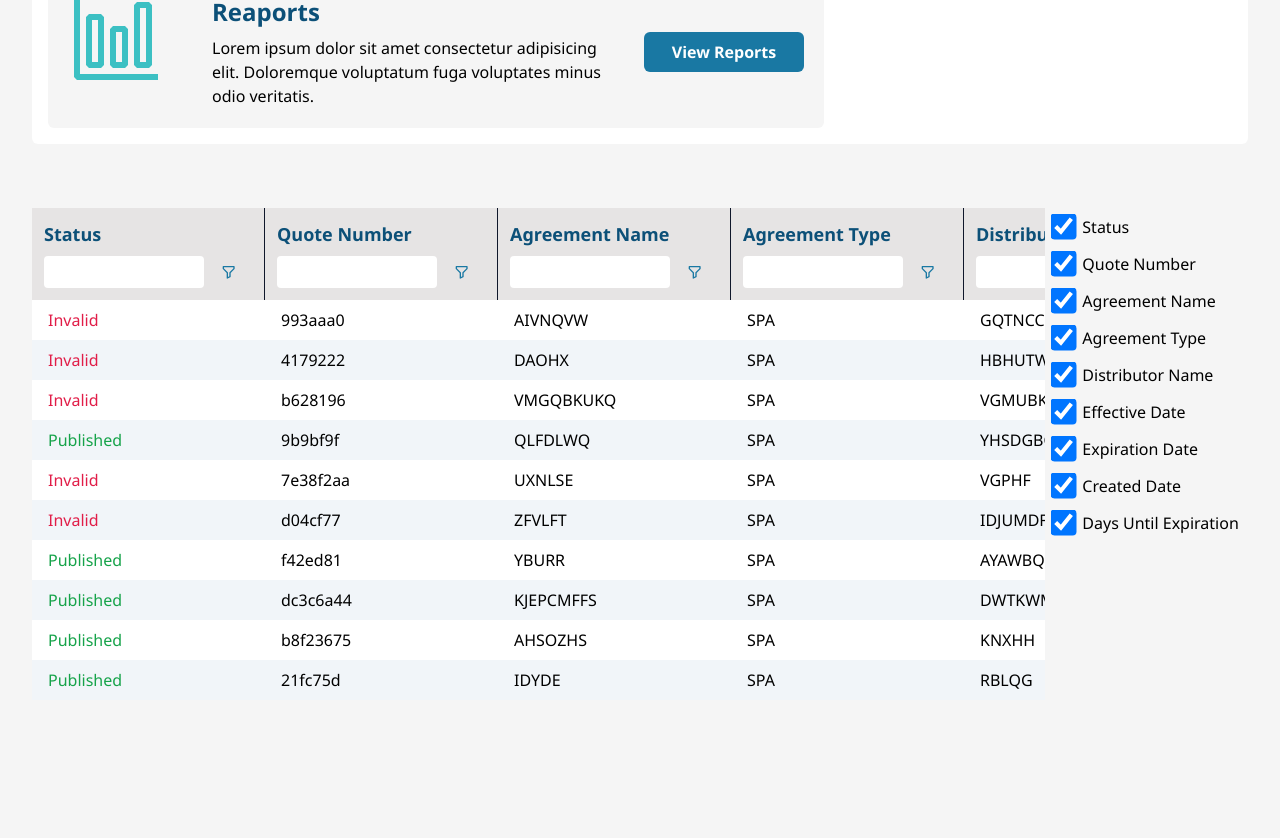
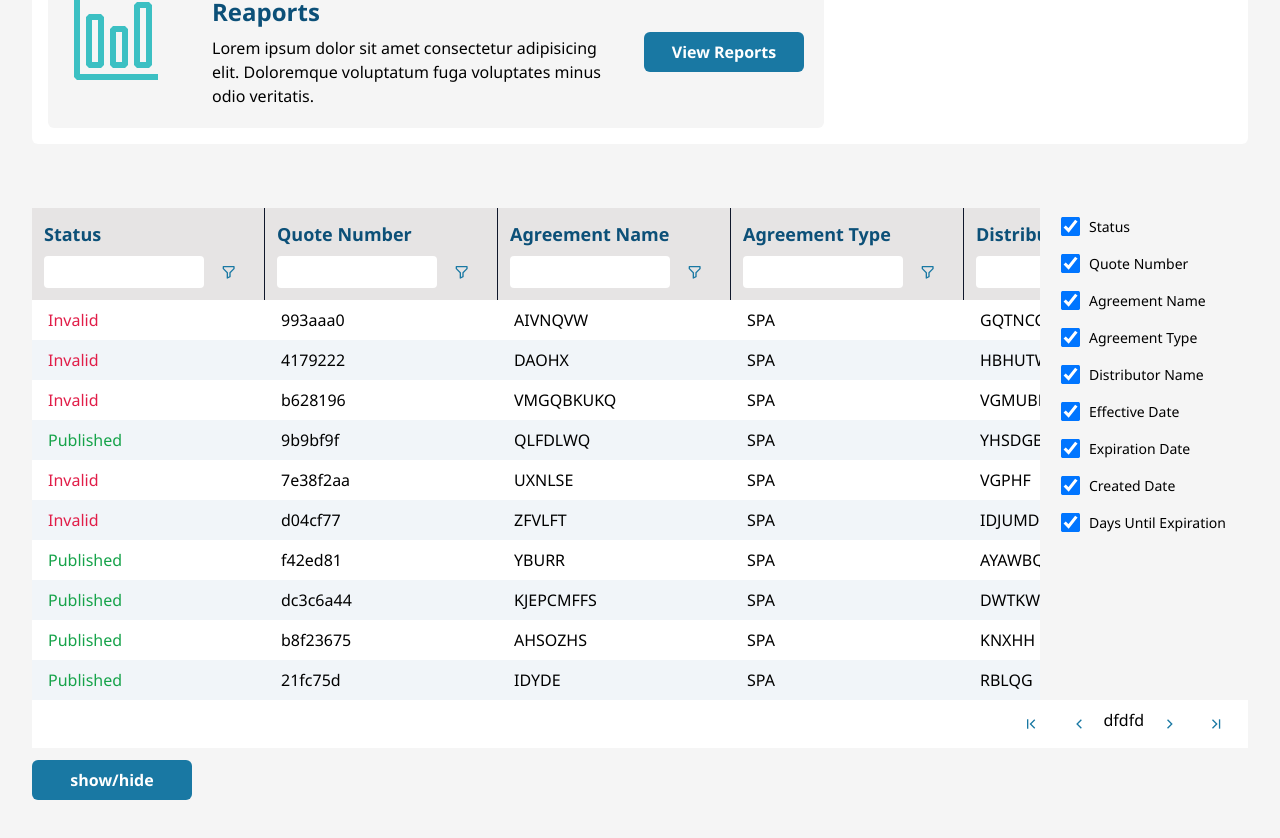
Before and after one commit to haizzten/2nd-exam, a React (Create React App) app: page / in a window 1280 px wide. Shown: the part 592-1430 px from the top of the page. Built offline with nearby package versions, Linux system fonts and the light colour scheme.

Commit message:
Solved the CheckList show/hide component

```diff
--- a/src/components/Button/index.jsx
+++ b/src/components/Button/index.jsx
@@ -2,7 +2,8 @@ function Button({ bgColor = "bg-button", children, ...props }) {
     return (
         <>
             <button
-                className={`rounded-md bg-button hover:opacity-80 my-3 h-10 w-40 text-white font-semibold transform duration-300`}
+                onClick={props.onClick}
+                className={`rounded-md bg-button hover:saturate-150 active:bg-sky-800 my-3 h-10 w-40 text-white font-semibold transform duration-200`}
             >
                 {children}
             </button>
@@ -12,18 +13,22 @@ function Button({ bgColor = "bg-button", children, ...props }) {
 function BorderButton({ children, ...props }) {
     return (
         <button
-            className={`rounded-md border border-button text-button hover:bg-button hover:text-white transform duration-300 my-3 h-10 px-3`}
+            onClick={props.onClick}
+            className={`rounded-md border border-button text-button hover:bg-button hover:text-white active:bg-sky-800 transform duration-200 my-3 h-10 px-3`}
         >
             {children}
         </button>
     );
 }
-function FilterButton({ children, ...props }) {
+function SmallButton({ children, ...props }) {
     return (
-        <button className="rounded border-button text-button hover:bg-button hover:text-white transform duration-300 mx-2 p-2">
+        <button
+            onClick={props.onClick}
+            className="rounded border-button text-button hover:bg-button hover:text-white active:bg-sky-800 transform duration-200 mx-2 p-2"
+        >
             {children}
         </button>
     );
 }
-export { BorderButton, FilterButton };
+export { BorderButton, SmallButton };
 export default Button;
--- a/src/feature/Agreement/Agreement.jsx
+++ b/src/feature/Agreement/Agreement.jsx
@@ -1,21 +1,30 @@
-import { useContext, useState } from "react";
+import { useContext, useRef, useState } from "react";
 import AgreementContext from "../Contexts/AgreementContext";
 import FieldsList from "./FieldsList";
 import ColumnData from "./ColumnData";
 import TableHeader from "./TableHeader";
+import Paging from "./Paging";
+import Button from "../../components/Button";
 
 function Agreements({ ...props }) {
     const [start, setStart] = useState(0);
     const [count, setCount] = useState(10);
+    const [showList, setShowList] = useState(true);
+
     const [AgreementFields, dispatch] = useContext(AgreementContext);
     // console.log("LOG at agreement", AgreementFields);
 
     return (
         <div className={`flex p-8 bg-back-page min-h-screen`}>
-            <div className="w-5/6 flex-col h-min rounded-t-md">
-                <div className="flex overflow-x-auto ">
+            <div className="flex-col w-full">
+                {/* <div className="flex relative justify-start "> */}
+                <div className="flex relative justify-start overflow-hidden ">
+                    <div
+                        className={`transition-all duration-500 h-min rounded-t-md basis-96
+                        ${showList ? "w-agreement-table" : "w-full"} `}
+                    >
+                        <div className="flex overflow-x-auto">
                             {AgreementFields.map((field, index) => {
-                        // console.log("field", field);
                                 return (
                                     <>
                                         {field.checked && (
@@ -39,10 +48,29 @@ function Agreements({ ...props }) {
                             })}
                         </div>
                     </div>
-            <div className="w-1/6 flex">
+                    <div
+                        className={`basis-52 shrink-0 grow-0 flex-col px-3 transition-all duration-100 ${
+                            showList ? "" : "translate-x-full"
+                        } `}
+                    >
                         <FieldsList></FieldsList>
                     </div>
-            <div className="paging flex"></div>
+                </div>
+
+                <Paging
+                    start={start}
+                    setStart={setStart}
+                    count={count}
+                    setCount={setCount}
+                ></Paging>
+                <Button
+                    onClick={() => {
+                        setShowList((prev) => !prev);
+                    }}
+                >
+                    show/hide
+                </Button>
+            </div>
         </div>
     );
 }
--- a/src/feature/Agreement/FieldsList.jsx
+++ b/src/feature/Agreement/FieldsList.jsx
@@ -12,7 +12,7 @@ function FieldsList() {
     }
 
     return (
-        <div className="flex flex-col">
+        <>
             {FieldList.map((field, index) => {
                 return (
                     <div className="flex items-center">
@@ -21,17 +21,20 @@ function FieldsList() {
                             type={"checkbox"}
                             id={"item" + index}
                             checked={field.checked}
-                            className="m-3 scale-200"
+                            className="m-3 scale-150 cursor-pointer"
                             onChange={handleCheck}
                         />
 
-                        <label className="shrink-0" htmlFor={"item" + index}>
+                        <label
+                            className="shrink-0 text-sm"
+                            htmlFor={"item" + index}
+                        >
                             {field.name}
                         </label>
                     </div>
                 );
             })}
-        </div>
+        </>
     );
 }
 export default FieldsList;
--- /dev/null
+++ b/src/feature/Agreement/Paging.jsx
@@ -0,0 +1,31 @@
+import { SmallButton } from "../../components/Button";
+import {
+    CgPushChevronLeft,
+    CgChevronLeft,
+    CgChevronRight,
+    CgPushChevronRight,
+} from "react-icons/cg";
+
+function Paging({ ...props }) {
+    return (
+        <div className="flex justify-end bg-white p-2">
+            <div className="flex justify-between">
+                <SmallButton>
+                    <CgPushChevronLeft />
+                </SmallButton>
+                <SmallButton>
+                    <CgChevronLeft />
+                </SmallButton>
+                <span>dfdfd</span>
+                <SmallButton>
+                    <CgChevronRight />
+                </SmallButton>
+                <SmallButton>
+                    <CgPushChevronRight />
+                </SmallButton>
+            </div>
+        </div>
+    );
+}
+
+export default Paging;
--- a/src/feature/Agreement/TableHeader.jsx
+++ b/src/feature/Agreement/TableHeader.jsx
@@ -1,5 +1,5 @@
 import { BiFilterAlt } from "react-icons/bi";
-import Button, { FilterButton } from "../../components/Button";
+import Button, { SmallButton } from "../../components/Button";
 function TableHeader({ inputType, name, ...props }) {
     return (
         <div
@@ -12,9 +12,9 @@ function TableHeader({ inputType, name, ...props }) {
                     type={`${inputType}`}
                     className="rounded w-40 px-2 grow-1"
                 />
-                <FilterButton>
+                <SmallButton>
                     <BiFilterAlt></BiFilterAlt>
-                </FilterButton>
+                </SmallButton>
             </div>
         </div>
     );
--- a/tailwind.config.js
+++ b/tailwind.config.js
@@ -10,6 +10,9 @@ module.exports = {
                 "agreement-table-header": "#e6e4e4",
             },
             height: {},
+            maxWidth: {
+                "5/6": "83.333333%",
+            },
             scale: {
                 200: "2",
                 300: "3",
@@ -17,6 +20,16 @@ module.exports = {
                 500: "5",
                 600: "6",
             },
+            saturate: {
+                110: "1.1",
+            },
+            transitionProperty: {
+                y: "height",
+                x: "width",
+            },
+            width: {
+                "agreement-table": "calc(100% - 13rem)",
+            },
         },
     },
     plugins: [],
```
Lines whose indentation alone changed are shown as unchanged.
